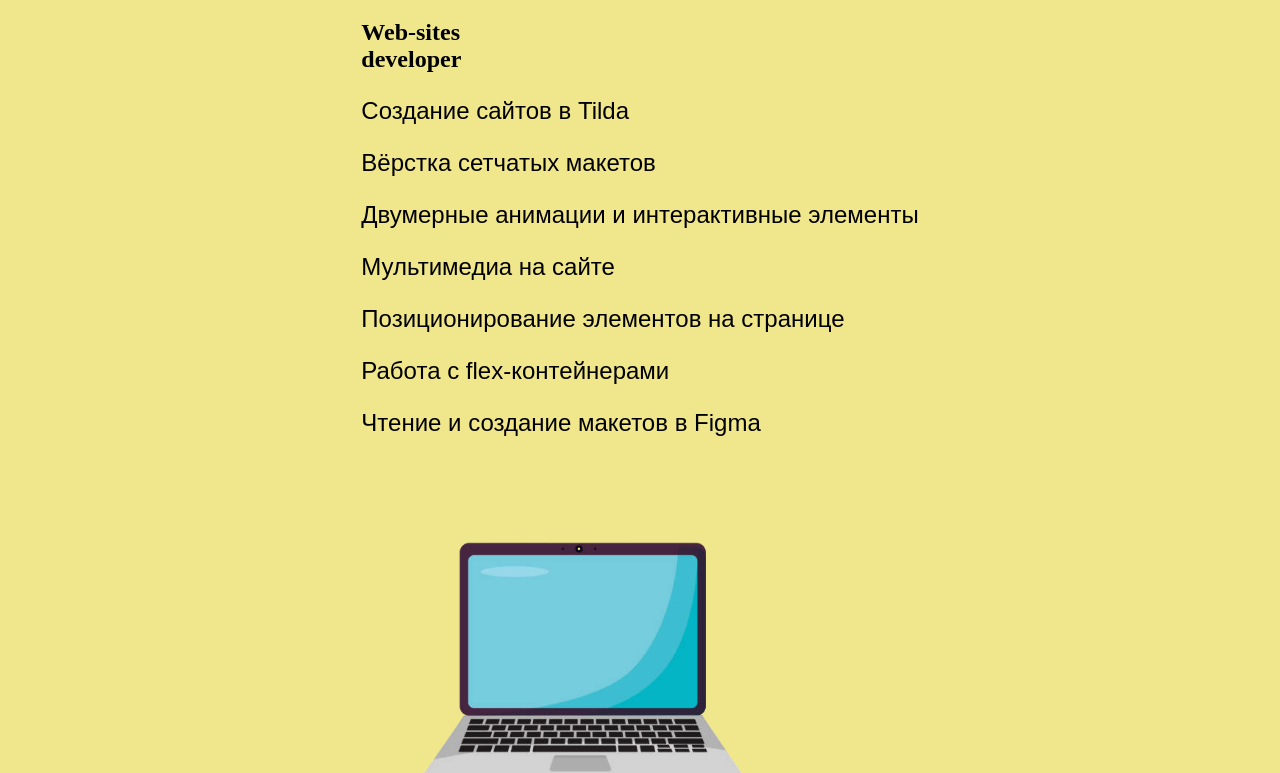
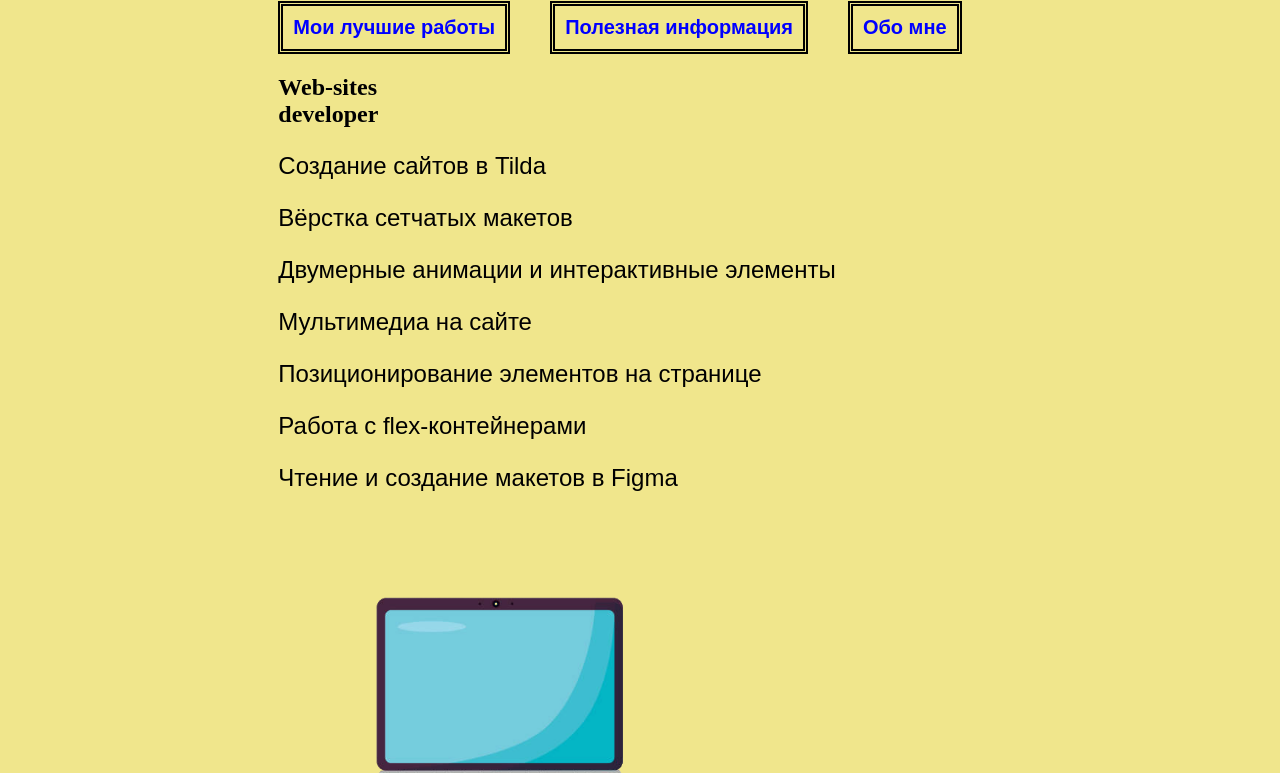
Before and after one commit to SashaMK123/Mikhalenok, a plain HTML site: page index.html in a window 1280 px wide. Shown: the part 76-849 px from the top of the page. Drawn offline with Linux system fonts and the light colour scheme.

Commit message:
Update style.css

```diff
--- a/style.css
+++ b/style.css
@@ -71,3 +71,24 @@ footer {
     color: black;
     background-color: white;
 }
+
+
+nav {
+    display: flex;
+    justify-content: center;
+    margin-top: 20px;
+}
+
+.link-nav {
+    margin-right: 40px;
+    text-decoration: none;
+    color: blue;
+    border: 5px double black;
+    padding: 10px;
+    font-size: 20px;
+}
+
+.link-nav:hover {
+    color: white;
+    background-color: black;
+}
```
